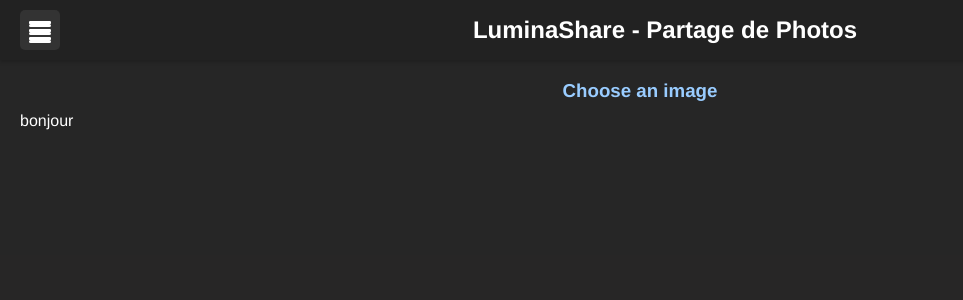
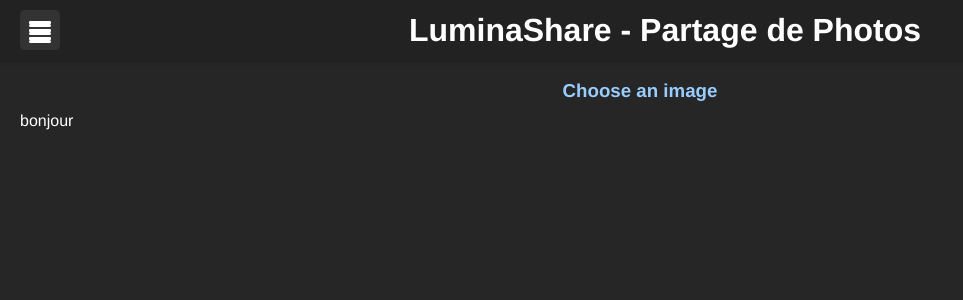
Before and after one commit to Arnaud1404/LuminaShare, a Vue app in the folder frontend/: page / in a window 1280 px wide. Shown: the top 300 px of the page, without its empty margins (0-963 px from the left). Built offline with nearby package versions, Linux system fonts and the light colour scheme.

Commit message:
changement taille titre

```diff
--- a/frontend/src/components/Header.vue
+++ b/frontend/src/components/Header.vue
@@ -101,7 +101,7 @@
 .app-header h1 {
   color: white;
   margin: 0;
-  font-size: 1.5rem;
+  font-size: 2 rem;
   width: 100%;
   text-align: center;
 }
```
